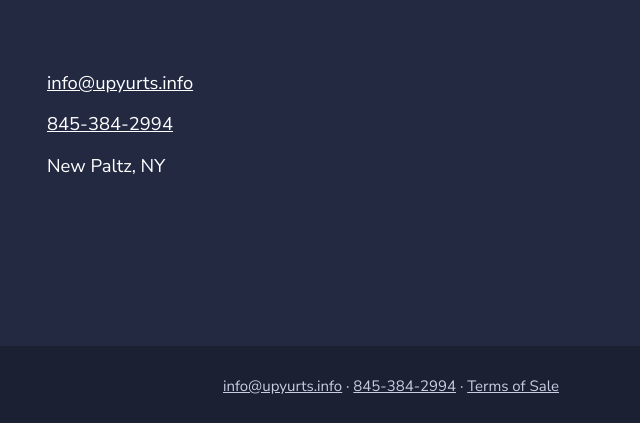
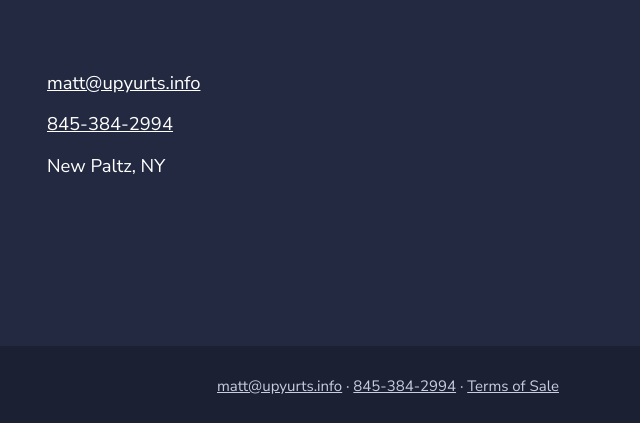
Before and after one commit to mattjrogers-git/upyurts, a plain HTML site: page public/roof.html in a window 1280 px wide. Shown: the part 3630-4053 px from the top of the page, 617-1257 px from the left. Drawn offline with Linux system fonts and the light colour scheme.

Commit message:
Use matt@upyurts.info as the contact address
Co-Authored-By: Claude Opus 5.5 <noreply@anthropic.com>
Claude-Session: https://claude.ai/code/session_016zF7e6d1tDYoTY2xeMxnT1

```diff
--- a/public/roof.html
+++ b/public/roof.html
@@ -47,7 +47,7 @@
 <section class="alt" id="order"><div class="wrap">
 <h2>How to order</h2>
 <ol class="steps">
-<li><b>Measure your yurt.</b> Confirm a 30° roof pitch and your diameter. Not sure which size? <a href="mailto:info@upyurts.info">Email us</a> and we'll confirm it with you.</li>
+<li><b>Measure your yurt.</b> Confirm a 30° roof pitch and your diameter. Not sure which size? <a href="mailto:matt@upyurts.info">Email us</a> and we'll confirm it with you.</li>
 <li><b>Fill out the order form.</b> Choose your roof size, delivery location (west or east of the Mississippi), the optional dome flashing kit, and how you'll pay. The form totals your order and deposit.</li>
 <li><b>Pay a 50% deposit</b> by ACH bank debit or check. Your roof goes into production once the deposit clears.</li>
 <li><b>Pay the balance</b> about one week before your roof ships. We email you the amount and date first.</li>
@@ -72,13 +72,13 @@
 <section class="contact"><div class="wrap split">
 <div><h2>Questions? Ready to order?</h2>
 <p>Tell us your yurt's diameter and roof pitch and we'll confirm the right roof size, delivery and unloading for your site.</p>
-<div class="btns"><a class="btn light" href="mailto:info@upyurts.info">Email us</a><a class="btn light" href="/roof#order">How to order</a></div></div>
-<ul class="contact-list"><li><a href="mailto:info@upyurts.info">info@upyurts.info</a></li><li><a href="tel:+18453842994">845-384-2994</a></li><li>New Paltz, NY</li></ul>
+<div class="btns"><a class="btn light" href="mailto:matt@upyurts.info">Email us</a><a class="btn light" href="/roof#order">How to order</a></div></div>
+<ul class="contact-list"><li><a href="mailto:matt@upyurts.info">matt@upyurts.info</a></li><li><a href="tel:+18453842994">845-384-2994</a></li><li>New Paltz, NY</li></ul>
 </div></section>
 </main>
 <footer class="site-foot"><div class="wrap">
 <span>© 2026 UP Yurts · New Paltz, NY</span>
-<span><a href="mailto:info@upyurts.info">info@upyurts.info</a> · <a href="tel:+18453842994">845-384-2994</a> · <a href="/terms">Terms of Sale</a></span>
+<span><a href="mailto:matt@upyurts.info">matt@upyurts.info</a> · <a href="tel:+18453842994">845-384-2994</a> · <a href="/terms">Terms of Sale</a></span>
 </div></footer>
 </body>
 </html>
```
Also changed, not shown: public/404.html (+3 -3 lines), public/about.html (+3 -3 lines), public/faq.html (+3 -3 lines), public/features.html (+3 -3 lines), public/index.html (+3 -3 lines), public/metal-yurt-roofs.html (+3 -3 lines), public/terms.html (+3 -3 lines), public/unloading.html (+4 -4 lines), 1 other file.
